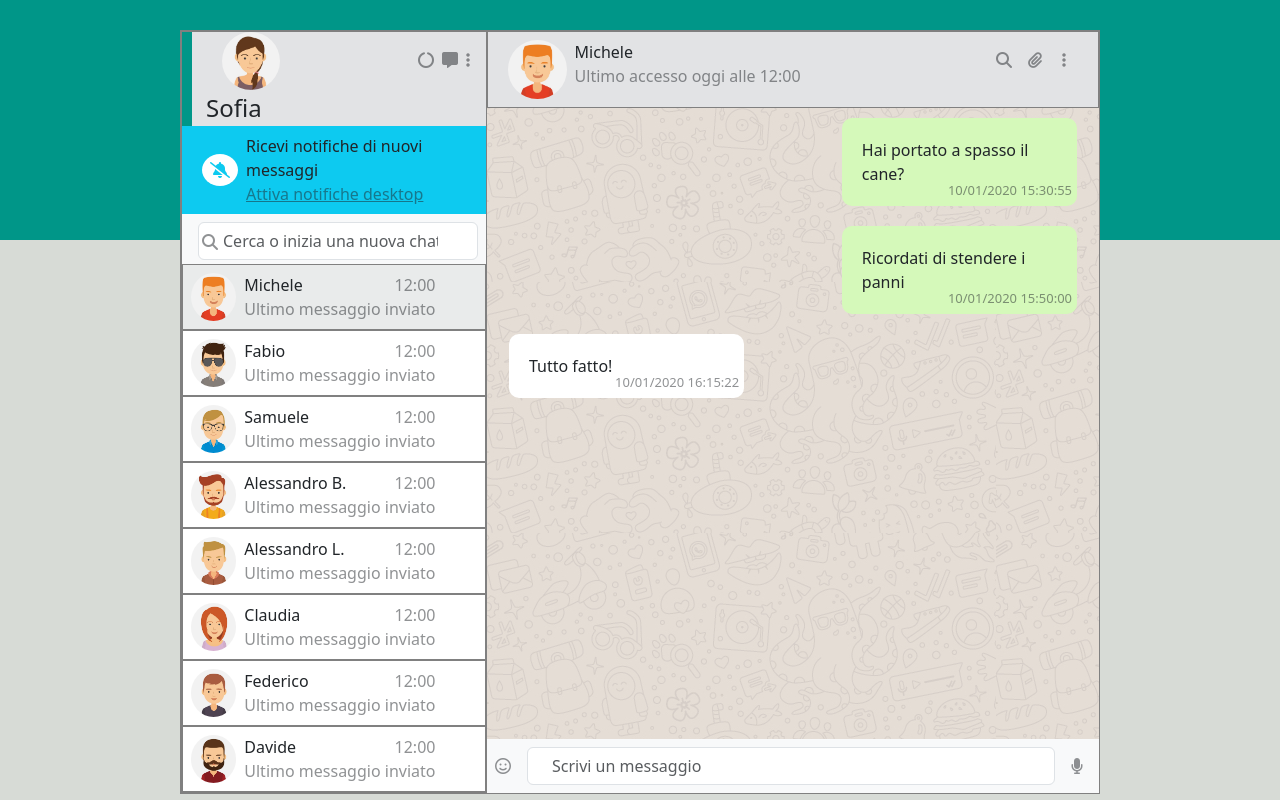
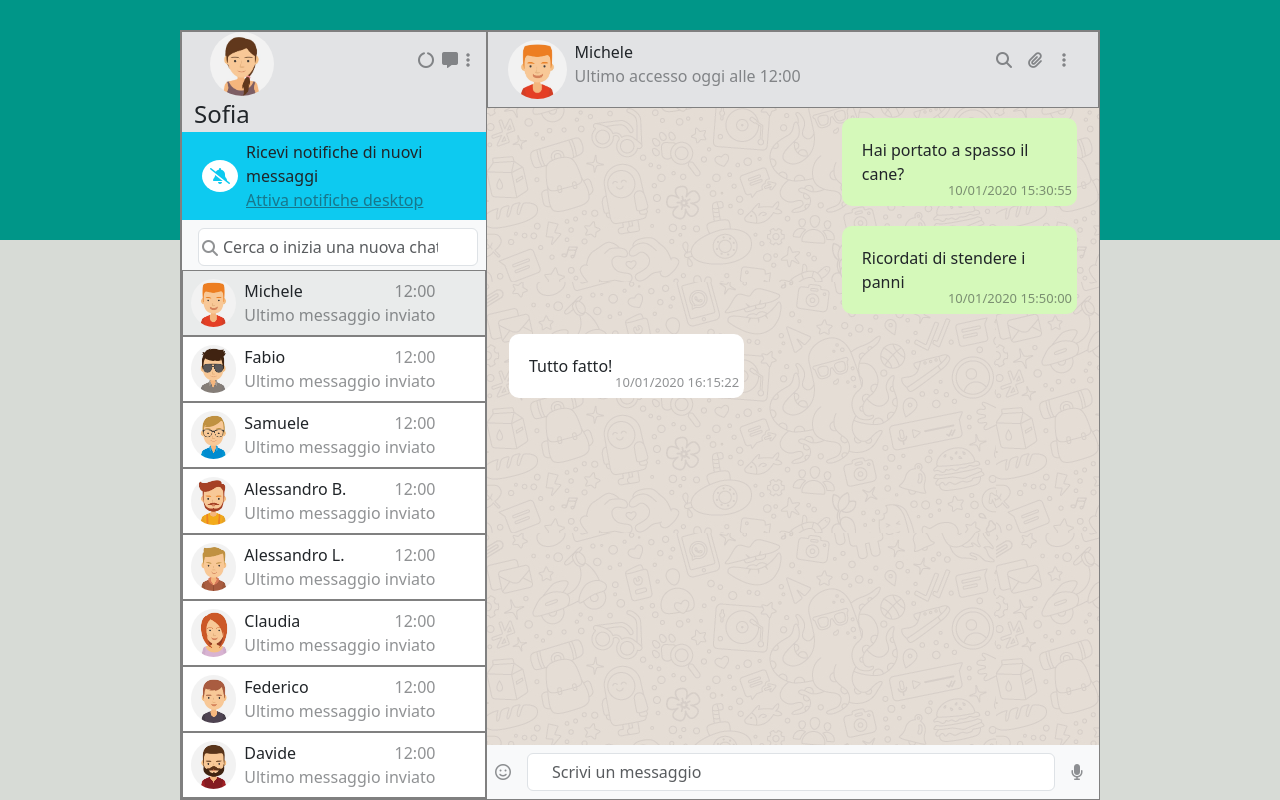
Before and after one commit to WandaSimeoli/vue-boolzapp, a plain HTML site: page index.html in a window 1280 px wide. Drawn offline with nearby package versions, Linux system fonts and the light colour scheme.

Commit message:
Correzioni

```diff
--- a/css/style.css
+++ b/css/style.css
@@ -6,9 +6,10 @@
 }
 .my-container {
     width: 70%;
-    margin: 0 auto;
+    margin: auto;
     height: 200px;
     margin-top: 30px;
+    padding-left: -10px;
 }
 main {
     background: rgb(0,150,136);
--- a/index.html
+++ b/index.html
@@ -15,11 +15,11 @@
 
     <!--  Mailstone 1 : Markup statico -->
     <main class="bg-secondary-subtle debug">
-        <div class="my-container bg-secondary-subtle debug">
-            <div class="row gray-border debug">
-                <div class="col-4 debug ">
+        <div class="my-container debug">
+            <div class="row gray-border bg-secondary-subtle debug">
+                <div class="col-4 debug">
                     <div class="row gray-border debug">
-                        <div class="col debug w-100 gx-5">
+                        <div class="col debug">
                             <img src="./img/avatar_io.jpg" class="w-50 rounded-circle ms-3" alt="profile_img">
                             <span class="fs-4">Sofia</span>
                         </div>
@@ -36,7 +36,7 @@
                             </div>
                         </div>
 
-                        <!-- Mailstone 4: ricerca utenti -->
+                        <!-- Mailstone 4: ricerca contatti -->
                         <nav class="navbar bg-body-tertiary w-100">
                             <input class="form-control me-2 mx-3 px-4" type="search" placeholder="Cerca o inizia una nuova chat" aria-label=""
                             v-model="search">
@@ -47,7 +47,7 @@
                         <div class="row flex-column debug bg-white g-0" >
 
                             <!-- Mailstone 2: Click sul contatto per mostrare la conversazione -->
-                            <div class="col gray-border d-flex debug py-2 "
+                            <div class="col gray-border d-flex debug py-2"
                             @click="activeElement(i)"
                             v-for="(singleContact, i) in filteredContacts"
                             :class="{'active': i == currentIndex}">
--- a/js/script.js
+++ b/js/script.js
@@ -3,9 +3,9 @@ console.log(Vue);
 createApp({
 data() {
     return {
-         currentIndex : 0,
-         newMessage : '',
-         search :'',
+         currentIndex : 0, //Indice attivo
+         newMessage : '', //Nuovo messaggio inserito dall'utente
+         search :'', //Ricerca contatti
         contacts: [
             {
             name: 'Michele',
@@ -202,7 +202,7 @@ methods: {
     },
     },
 
-    // Mailstone 4: ricerca utenti
+    // Mailstone 4: ricerca contatti
     computed: {
         filteredContacts() {
             return this.contacts.filter(
```
